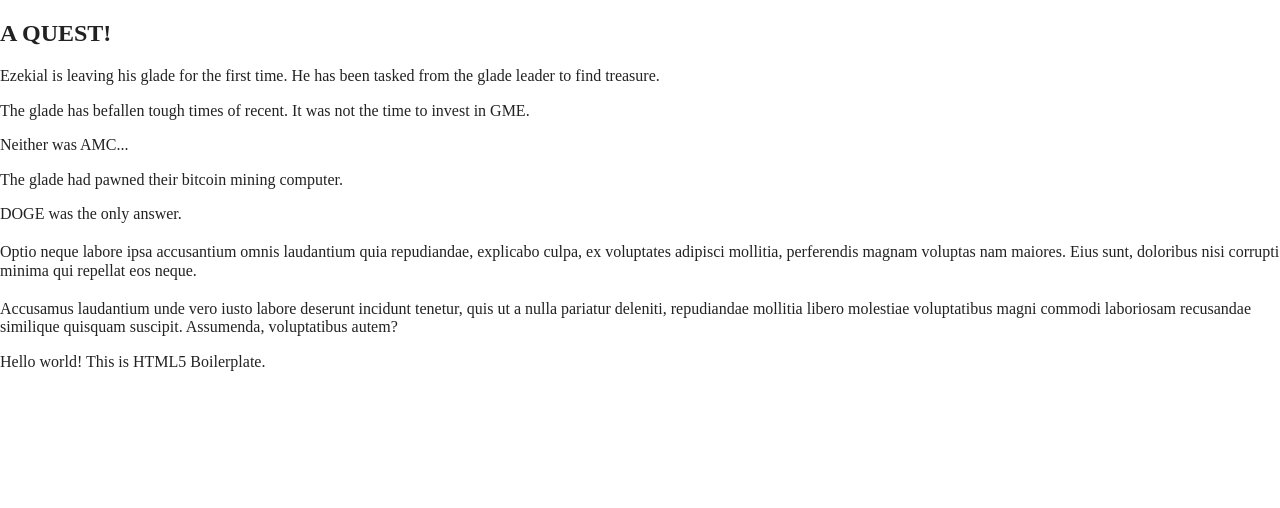
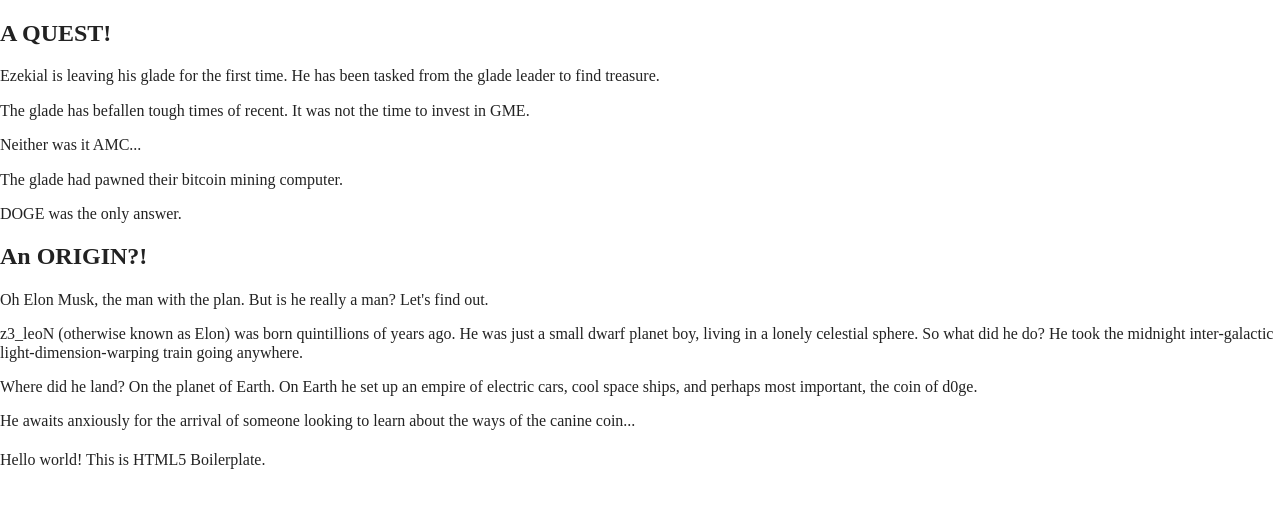
Before and after one commit to patrickjamesmardis/exquisiteCorps, a website built with Parcel: page index.html in a window 1280 px wide. Built offline with nearby package versions, Linux system fonts and the light colour scheme.

Commit message:
elon musk origin story

```diff
--- a/index.html
+++ b/index.html
@@ -33,20 +33,23 @@
     <h2>A QUEST!</h2>
     <p>Ezekial is leaving his glade for the first time. He has been tasked from the glade leader to find treasure. </p>
     <p> The glade has befallen tough times of recent. It was not the time to invest in GME. </p>
-    <p> Neither was AMC... </p>
+    <p> Neither was it AMC... </p>
     <p> The glade had pawned their bitcoin mining computer. </p>
     <p>DOGE was the only answer.</p>
   </section>
 
   <section>
-    <h2></h2>
-    <p>Optio neque labore ipsa accusantium omnis laudantium quia repudiandae, explicabo culpa, ex voluptates adipisci mollitia, perferendis magnam voluptas nam maiores. Eius sunt, doloribus nisi corrupti minima qui repellat eos neque.</p>
+    <h2>An ORIGIN?!</h2>
+    <p>Oh Elon Musk, the man with the plan. But is he really a man? Let's find out.</p>
+    <p>z3_leoN (otherwise known as Elon) was born quintillions of years ago. He was just a small dwarf planet boy, living in a lonely celestial sphere. So what did he do? He took the midnight inter-galactic light-dimension-warping train going anywhere.</p>
+    <p>Where did he land? On the planet of Earth. On Earth he set up an empire of electric cars, cool space ships, and perhaps most important, the coin of d0ge.</p>
+    <p>He awaits anxiously for the arrival of someone looking to learn about the ways of the canine coin...</p>
   </section>
 
 
   <section>
     <h2></h2>
-    <p>Accusamus laudantium unde vero iusto labore deserunt incidunt tenetur, quis ut a nulla pariatur deleniti, repudiandae mollitia libero molestiae voluptatibus magni commodi laboriosam recusandae similique quisquam suscipit. Assumenda, voluptatibus autem?</p>
+    <p></p>
   </section>
 
 
```
